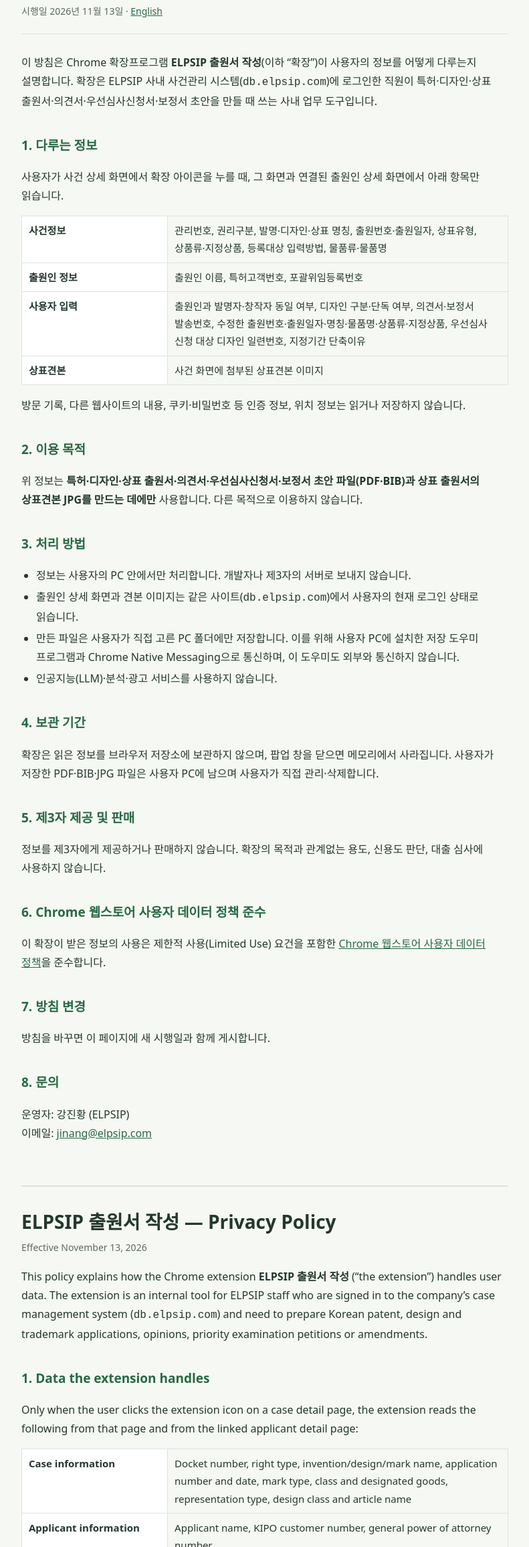
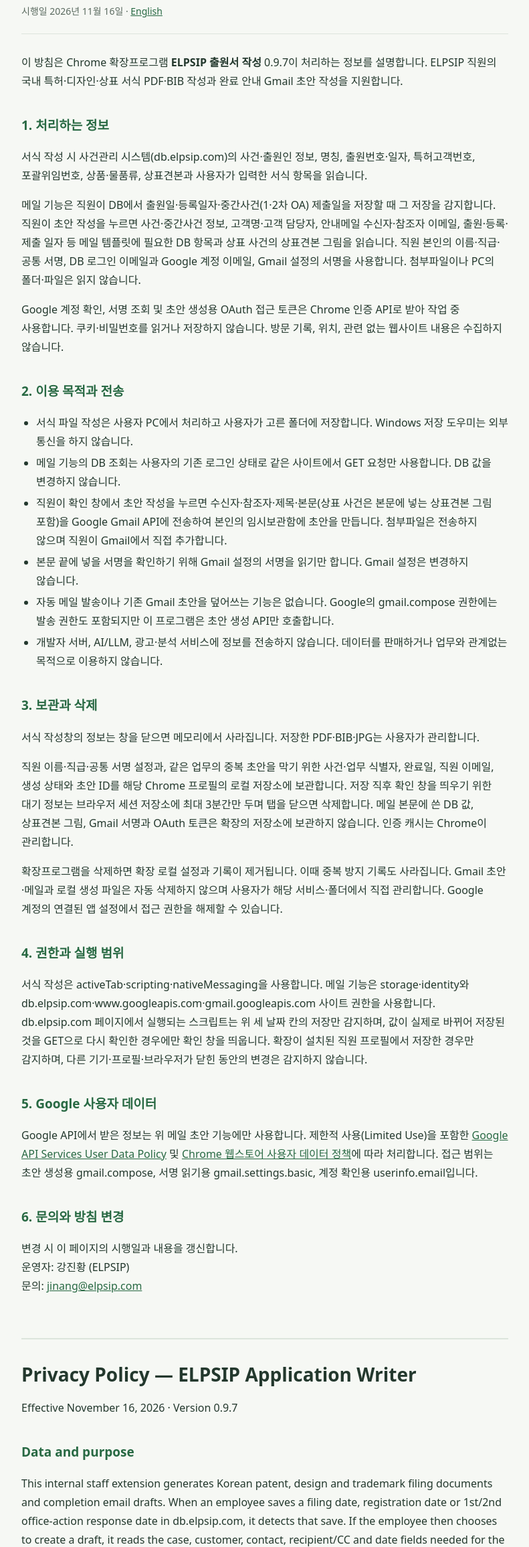
Before and after one commit to jinanghj/elpsip-extension-privacy, a plain HTML site: page index.html in a window 1280 px wide. Shown: the part 119-2429 px from the top of the page at 67% size, without its empty margins (244-1035 px from the left). Drawn offline with Linux system fonts and the light colour scheme.

Commit message:
Update privacy policy for 0.9.7: Gmail completion-notice drafts
- Gmail draft creation (gmail.compose), signature read (gmail.settings.basic), account check (userinfo.email)
- Save detection on db.elpsip.com, inline trademark specimen, no attachments sent
- Local storage limited to name/title/signature and duplicate-prevention records

Co-Authored-By: Claude Opus 5.5 <noreply@anthropic.com>

```diff
--- a/index.html
+++ b/index.html
@@ -30,89 +30,30 @@ a{color:var(--accent)}
 <header>
   <div class="brand">ELPSIP</div>
   <h1>ELPSIP 출원서 작성 — 개인정보처리방침</h1>
-  <p class="meta">시행일 2026년 11월 13일 · <a href="#en">English</a></p>
+  <p class="meta">시행일 2026년 11월 16일 · <a href="#en">English</a></p>
 </header>
 
-<p>이 방침은 Chrome 확장프로그램 <strong>ELPSIP 출원서 작성</strong>(이하 “확장”)이 사용자의 정보를 어떻게 다루는지 설명합니다. 확장은 ELPSIP 사내 사건관리 시스템(<code>db.elpsip.com</code>)에 로그인한 직원이 특허·디자인·상표 출원서·의견서·우선심사신청서·보정서 초안을 만들 때 쓰는 사내 업무 도구입니다.</p>
-
-<h2>1. 다루는 정보</h2>
-<p>사용자가 사건 상세 화면에서 확장 아이콘을 누를 때, 그 화면과 연결된 출원인 상세 화면에서 아래 항목만 읽습니다.</p>
-<table>
-  <tr><th>사건정보</th><td>관리번호, 권리구분, 발명·디자인·상표 명칭, 출원번호·출원일자, 상표유형, 상품류·지정상품, 등록대상 입력방법, 물품류·물품명</td></tr>
-  <tr><th>출원인 정보</th><td>출원인 이름, 특허고객번호, 포괄위임등록번호</td></tr>
-  <tr><th>사용자 입력</th><td>출원인과 발명자·창작자 동일 여부, 디자인 구분·단독 여부, 의견서·보정서 발송번호, 수정한 출원번호·출원일자·명칭·물품명·상품류·지정상품, 우선심사 신청 대상 디자인 일련번호, 지정기간 단축이유</td></tr>
-  <tr><th>상표견본</th><td>사건 화면에 첨부된 상표견본 이미지</td></tr>
-</table>
-<p>방문 기록, 다른 웹사이트의 내용, 쿠키·비밀번호 등 인증 정보, 위치 정보는 읽거나 저장하지 않습니다.</p>
-
-<h2>2. 이용 목적</h2>
-<p>위 정보는 <strong>특허·디자인·상표 출원서·의견서·우선심사신청서·보정서 초안 파일(PDF·BIB)과 상표 출원서의 상표견본 JPG를 만드는 데에만</strong> 사용합니다. 다른 목적으로 이용하지 않습니다.</p>
-
-<h2>3. 처리 방법</h2>
-<ul>
-  <li>정보는 사용자의 PC 안에서만 처리합니다. 개발자나 제3자의 서버로 보내지 않습니다.</li>
-  <li>출원인 상세 화면과 견본 이미지는 같은 사이트(<code>db.elpsip.com</code>)에서 사용자의 현재 로그인 상태로 읽습니다.</li>
-  <li>만든 파일은 사용자가 직접 고른 PC 폴더에만 저장합니다. 이를 위해 사용자 PC에 설치한 저장 도우미 프로그램과 Chrome Native Messaging으로 통신하며, 이 도우미도 외부와 통신하지 않습니다.</li>
-  <li>인공지능(LLM)·분석·광고 서비스를 사용하지 않습니다.</li>
-</ul>
-
-<h2>4. 보관 기간</h2>
-<p>확장은 읽은 정보를 브라우저 저장소에 보관하지 않으며, 팝업 창을 닫으면 메모리에서 사라집니다. 사용자가 저장한 PDF·BIB·JPG 파일은 사용자 PC에 남으며 사용자가 직접 관리·삭제합니다.</p>
-
-<h2>5. 제3자 제공 및 판매</h2>
-<p>정보를 제3자에게 제공하거나 판매하지 않습니다. 확장의 목적과 관계없는 용도, 신용도 판단, 대출 심사에 사용하지 않습니다.</p>
-
-<h2>6. Chrome 웹스토어 사용자 데이터 정책 준수</h2>
-<p>이 확장이 받은 정보의 사용은 제한적 사용(Limited Use) 요건을 포함한 <a href="https://developer.chrome.com/docs/webstore/program-policies/policies">Chrome 웹스토어 사용자 데이터 정책</a>을 준수합니다.</p>
-
-<h2>7. 방침 변경</h2>
-<p>방침을 바꾸면 이 페이지에 새 시행일과 함께 게시합니다.</p>
-
-<h2>8. 문의</h2>
-<p>운영자: 강진황 (ELPSIP)<br>이메일: <a href="mailto:jinang@elpsip.com">jinang@elpsip.com</a></p>
-
-<section class="lang" id="en" lang="en">
-<h1>ELPSIP 출원서 작성 — Privacy Policy</h1>
-<p class="meta">Effective November 13, 2026</p>
-
-<p>This policy explains how the Chrome extension <strong>ELPSIP 출원서 작성</strong> (“the extension”) handles user data. The extension is an internal tool for ELPSIP staff who are signed in to the company’s case management system (<code>db.elpsip.com</code>) and need to prepare Korean patent, design and trademark applications, opinions, priority examination petitions or amendments.</p>
-
-<h2>1. Data the extension handles</h2>
-<p>Only when the user clicks the extension icon on a case detail page, the extension reads the following from that page and from the linked applicant detail page:</p>
-<table>
-  <tr><th>Case information</th><td>Docket number, right type, invention/design/mark name, application number and date, mark type, class and designated goods, representation type, design class and article name</td></tr>
-  <tr><th>Applicant information</th><td>Applicant name, KIPO customer number, general power of attorney number</td></tr>
-  <tr><th>Mark specimen</th><td>The trademark specimen image attached to the case page</td></tr>
-  <tr><th>User input</th><td>Whether the applicant is also the inventor/creator, design type and standalone status, opinion/amendment dispatch number, edited application number and date, title, article name, classes and goods, design serial numbers for priority examination, reason for shortening the designated period</td></tr>
-</table>
-<p>The extension does not read or store browsing history, content of other websites, cookies, passwords or other authentication data, or location.</p>
-
-<h2>2. Purpose</h2>
-<p>The data is used <strong>only to generate application, opinion, priority examination petition and amendment drafts (PDF and BIB), and specimen JPG files for trademark applications</strong>. It is not used for any other purpose.</p>
-
-<h2>3. How data is processed</h2>
-<ul>
-  <li>All processing happens on the user’s computer. No data is sent to the developer or to any third-party server.</li>
-  <li>The applicant detail page and specimen image are fetched from the same site (<code>db.elpsip.com</code>) using the user’s existing session.</li>
-  <li>Generated files are saved only to a folder the user chooses. To do this the extension talks, via Chrome Native Messaging, to a small saving helper installed on the user’s PC. The helper does not communicate with any network service.</li>
-  <li>No AI/LLM, analytics or advertising services are used.</li>
-</ul>
-
-<h2>4. Retention</h2>
-<p>The extension does not keep the data in browser storage; it is discarded from memory when the popup window closes. Files the user saves remain on the user’s computer under the user’s control.</p>
-
-<h2>5. Sharing and sale</h2>
-<p>Data is not sold or transferred to third parties, is not used for purposes unrelated to the extension’s single purpose, and is not used to determine creditworthiness or for lending purposes.</p>
-
-<h2>6. Chrome Web Store User Data Policy</h2>
-<p>The use of information received by this extension adheres to the <a href="https://developer.chrome.com/docs/webstore/program-policies/policies">Chrome Web Store User Data Policy</a>, including the Limited Use requirements.</p>
-
-<h2>7. Changes</h2>
-<p>Any changes will be posted on this page with a new effective date.</p>
-
-<h2>8. Contact</h2>
-<p>Operator: 강진황 (ELPSIP)<br>Email: <a href="mailto:jinang@elpsip.com">jinang@elpsip.com</a></p>
-</section>
+<p>이 방침은 Chrome 확장프로그램 <strong>ELPSIP 출원서 작성</strong> 0.9.7이 처리하는 정보를 설명합니다. ELPSIP 직원의 국내 특허·디자인·상표 서식 PDF·BIB 작성과 완료 안내 Gmail 초안 작성을 지원합니다.</p>
+<h2>1. 처리하는 정보</h2>
+<p>서식 작성 시 사건관리 시스템(db.elpsip.com)의 사건·출원인 정보, 명칭, 출원번호·일자, 특허고객번호, 포괄위임번호, 상품·물품류, 상표견본과 사용자가 입력한 서식 항목을 읽습니다.</p>
+<p>메일 기능은 직원이 DB에서 출원일·등록일자·중간사건(1·2차 OA) 제출일을 저장할 때 그 저장을 감지합니다. 직원이 초안 작성을 누르면 사건·중간사건 정보, 고객명·고객 담당자, 안내메일 수신자·참조자 이메일, 출원·등록·제출 일자 등 메일 템플릿에 필요한 DB 항목과 상표 사건의 상표견본 그림을 읽습니다. 직원 본인의 이름·직급·공통 서명, DB 로그인 이메일과 Google 계정 이메일, Gmail 설정의 서명을 사용합니다. 첨부파일이나 PC의 폴더·파일은 읽지 않습니다.</p>
+<p>Google 계정 확인, 서명 조회 및 초안 생성용 OAuth 접근 토큰은 Chrome 인증 API로 받아 작업 중 사용합니다. 쿠키·비밀번호를 읽거나 저장하지 않습니다. 방문 기록, 위치, 관련 없는 웹사이트 내용은 수집하지 않습니다.</p>
+<h2>2. 이용 목적과 전송</h2>
+<ul><li>서식 파일 작성은 사용자 PC에서 처리하고 사용자가 고른 폴더에 저장합니다. Windows 저장 도우미는 외부 통신을 하지 않습니다.</li><li>메일 기능의 DB 조회는 사용자의 기존 로그인 상태로 같은 사이트에서 GET 요청만 사용합니다. DB 값을 변경하지 않습니다.</li><li>직원이 확인 창에서 초안 작성을 누르면 수신자·참조자·제목·본문(상표 사건은 본문에 넣는 상표견본 그림 포함)을 Google Gmail API에 전송하여 본인의 임시보관함에 초안을 만듭니다. 첨부파일은 전송하지 않으며 직원이 Gmail에서 직접 추가합니다.</li><li>본문 끝에 넣을 서명을 확인하기 위해 Gmail 설정의 서명을 읽기만 합니다. Gmail 설정은 변경하지 않습니다.</li><li>자동 메일 발송이나 기존 Gmail 초안을 덮어쓰는 기능은 없습니다. Google의 gmail.compose 권한에는 발송 권한도 포함되지만 이 프로그램은 초안 생성 API만 호출합니다.</li><li>개발자 서버, AI/LLM, 광고·분석 서비스에 정보를 전송하지 않습니다. 데이터를 판매하거나 업무와 관계없는 목적으로 이용하지 않습니다.</li></ul>
+<h2>3. 보관과 삭제</h2>
+<p>서식 작성창의 정보는 창을 닫으면 메모리에서 사라집니다. 저장한 PDF·BIB·JPG는 사용자가 관리합니다.</p>
+<p>직원 이름·직급·공통 서명 설정과, 같은 업무의 중복 초안을 막기 위한 사건·업무 식별자, 완료일, 직원 이메일, 생성 상태와 초안 ID를 해당 Chrome 프로필의 로컬 저장소에 보관합니다. 저장 직후 확인 창을 띄우기 위한 대기 정보는 브라우저 세션 저장소에 최대 3분간만 두며 탭을 닫으면 삭제합니다. 메일 본문에 쓴 DB 값, 상표견본 그림, Gmail 서명과 OAuth 토큰은 확장의 저장소에 보관하지 않습니다. 인증 캐시는 Chrome이 관리합니다.</p>
+<p>확장프로그램을 삭제하면 확장 로컬 설정과 기록이 제거됩니다. 이때 중복 방지 기록도 사라집니다. Gmail 초안·메일과 로컬 생성 파일은 자동 삭제하지 않으며 사용자가 해당 서비스·폴더에서 직접 관리합니다. Google 계정의 연결된 앱 설정에서 접근 권한을 해제할 수 있습니다.</p>
+<h2>4. 권한과 실행 범위</h2>
+<p>서식 작성은 activeTab·scripting·nativeMessaging을 사용합니다. 메일 기능은 storage·identity와 db.elpsip.com·www.googleapis.com·gmail.googleapis.com 사이트 권한을 사용합니다. db.elpsip.com 페이지에서 실행되는 스크립트는 위 세 날짜 칸의 저장만 감지하며, 값이 실제로 바뀌어 저장된 것을 GET으로 다시 확인한 경우에만 확인 창을 띄웁니다. 확장이 설치된 직원 프로필에서 저장한 경우만 감지하며, 다른 기기·프로필·브라우저가 닫힌 동안의 변경은 감지하지 않습니다.</p>
+<h2>5. Google 사용자 데이터</h2>
+<p>Google API에서 받은 정보는 위 메일 초안 기능에만 사용합니다. 제한적 사용(Limited Use)을 포함한 <a href="https://developers.google.com/terms/api-services-user-data-policy">Google API Services User Data Policy</a> 및 <a href="https://developer.chrome.com/docs/webstore/program-policies/policies">Chrome 웹스토어 사용자 데이터 정책</a>에 따라 처리합니다. 접근 범위는 초안 생성용 gmail.compose, 서명 읽기용 gmail.settings.basic, 계정 확인용 userinfo.email입니다.</p>
+<h2>6. 문의와 방침 변경</h2><p>변경 시 이 페이지의 시행일과 내용을 갱신합니다.<br>운영자: 강진황 (ELPSIP)<br>문의: <a href="mailto:jinang@elpsip.com">jinang@elpsip.com</a></p>
+<section class="lang" id="en" lang="en"><h1>Privacy Policy — ELPSIP Application Writer</h1><p>Effective November 16, 2026 · Version 0.9.7</p>
+<h2>Data and purpose</h2><p>This internal staff extension generates Korean patent, design and trademark filing documents and completion email drafts. When an employee saves a filing date, registration date or 1st/2nd office-action response date in db.elpsip.com, it detects that save. If the employee then chooses to create a draft, it reads the case, customer, contact, recipient/CC and date fields needed for the template, plus the trademark specimen image for trademark cases. It also uses the employee's name, title and fallback signature, the DB login email, the Google account email and the Gmail signature. It does not read attachments or local folders for email.</p>
+<h2>Processing and sharing</h2><p>Filing PDF/BIB/JPG files are generated locally. The Windows helper has no network access. DB data is fetched using same-origin GET requests and the existing login session, without writing to the DB. When staff confirm draft creation, the recipients, CC, subject and body (including an inline trademark specimen image where applicable) are sent to Google Gmail API to create a draft in the employee's mailbox. No attachments are sent; staff add them in Gmail. The Gmail signature is read only, and Gmail settings are not changed. The extension has no email sending or existing-draft overwrite operation. Google's gmail.compose scope also permits sending, but the product only calls draft creation.</p><p>No data is sent to developer servers, AI/LLM, advertising or analytics services, or sold or used for unrelated purposes. The extension does not read passwords, cookies, browsing history, location or unrelated websites. OAuth access tokens obtained through Chrome Identity are used transiently for account verification, signature lookup and draft creation.</p>
+<h2>Retention and control</h2><p>Filing popup data is discarded when the popup closes; generated files remain under the user's control. The employee's name, title and fallback signature, and duplicate-prevention records (case/work identifiers, date, staff email, status and draft ID) are stored locally in the Chrome profile. A pending-save marker used to show the confirmation dialog is kept in browser session storage for at most three minutes and removed when the tab closes. DB values used in the body, specimen images, Gmail signatures and OAuth tokens are not stored by the extension. Chrome manages the authentication cache.</p><p>Uninstalling the extension removes its settings and local history, including duplicate-prevention history. It does not delete Gmail drafts or generated files. Users manage those in Gmail or their local folders and may revoke Google account access in their connected-app settings.</p>
+<h2>Permissions and Google API data</h2><p>The extension uses activeTab, scripting and nativeMessaging for filing documents, and storage, identity and host access to db.elpsip.com, www.googleapis.com and gmail.googleapis.com for email drafts. The script on db.elpsip.com only watches saves of the three date fields above and shows the dialog only after a GET request confirms the changed value was saved. Only saves made in a Chrome profile with the extension installed are detected; other devices, profiles and changes while the browser is closed are not monitored.</p><p>Google data is used only for the draft feature. Its use adheres to the <a href="https://developers.google.com/terms/api-services-user-data-policy">Google API Services User Data Policy</a>, including Limited Use, and the <a href="https://developer.chrome.com/docs/webstore/program-policies/policies">Chrome Web Store User Data Policy</a>. Scopes are gmail.compose (draft creation), gmail.settings.basic (reading the signature) and userinfo.email (account verification).</p><h2>Contact and changes</h2><p>Changes will be published here with an updated effective date. Operator: 강진황 (ELPSIP). Contact: <a href="mailto:jinang@elpsip.com">jinang@elpsip.com</a>.</p></section>
 </main>
 </body>
 </html>
```
